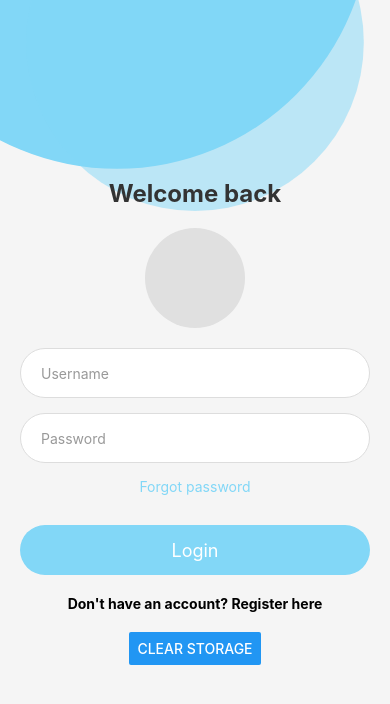
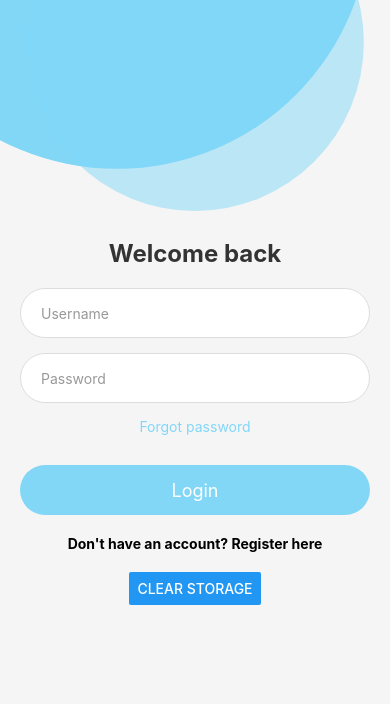
Before and after one commit to afwerki/eotc, a React Native app: screen /Login in a window 390 px wide. Shown: the top 704 px of the page. Built offline with nearby package versions, Linux system fonts and the light colour scheme.

Commit message:
Monday update

```diff
--- a/navigation/MainTabNavigator.js
+++ b/navigation/MainTabNavigator.js
@@ -7,7 +7,7 @@ import HomeScreen from '../screens/HomeScreen';
 import NewsScreen from '../screens/NewsScreen';
 import MezmurScreen from '../screens/MezmurScreen';
 import ProjectsScreen from '../screens/ProjectsScreen';
-import ProfileStackNavigator from '../navigation/ProfileStackNavigator'; // Import the Profile Stack Navigator
+import ProfileStackNavigator from './ProfileStackNavigator'; // Import the Profile Stack Navigator
 
 const Tab = createBottomTabNavigator();
 
--- a/screens/LoginScreen.js
+++ b/screens/LoginScreen.js
@@ -1,5 +1,5 @@
 import React, { useState } from 'react';
-import { View, Text, TextInput, Button, StyleSheet, Image, TouchableOpacity, Dimensions, Alert } from 'react-native';
+import { View, Text, TextInput, Button, StyleSheet, TouchableOpacity, Dimensions, Alert } from 'react-native';
 import Svg, { Circle } from 'react-native-svg';
 import AsyncStorage from '@react-native-async-storage/async-storage';
 
@@ -16,7 +16,7 @@ const LoginScreen = ({ navigation }) => {
     }
 
     try {
-      const response = await fetch('https://fff3-92-236-121-121.ngrok-free.app/login', {
+      const response = await fetch('https://1b8f-92-236-121-121.ngrok-free.app/login', {
         method: 'POST',
         headers: {
           'Content-Type': 'application/json',
@@ -31,8 +31,7 @@ const LoginScreen = ({ navigation }) => {
         await AsyncStorage.setItem('username', result.username);
         console.log('Stored userId:', result.userId); // Debug log
         console.log('Stored username:', result.username); // Debug log
-        Alert.alert("Success", "Login successful!");
-        navigation.replace('QuestionsUpload'); // Navigate to QuestionsUpload screen
+        Alert.alert("Success", "Login successful!", [{ text: "OK", onPress: () => navigation.replace('Main') }]); // Navigate to MainTabNavigator
       } else {
         Alert.alert("Error", result.message || "Login failed.");
       }
@@ -60,10 +59,6 @@ const LoginScreen = ({ navigation }) => {
 
       <View style={styles.content}>
         <Text style={styles.welcomeText}>Welcome back</Text>
-        <View style={styles.imagePlaceholder}>
-          {/*<Image source = {require("../assets/eotc.jpeg")}/>*/}
-        </View>
-
         <TextInput
           style={styles.input}
           autoCapitalize="none"
@@ -73,7 +68,6 @@ const LoginScreen = ({ navigation }) => {
           value={username}
           onChangeText={setUsername}
         />
-
         <TextInput
           style={styles.input}
           placeholder="Password"
@@ -82,7 +76,7 @@ const LoginScreen = ({ navigation }) => {
           value={password}
           onChangeText={setPassword}
         />
-        <TouchableOpacity onPress={() => navigation.navigate('forgotPassword')}>
+        <TouchableOpacity onPress={() => navigation.navigate('ForgotPassword')}>
           <Text style={styles.forgotPassword}>Forgot password</Text>
         </TouchableOpacity>
 
@@ -124,13 +118,6 @@ const styles = StyleSheet.create({
     marginBottom: 20,
     color: '#333',
   },
-  imagePlaceholder: {
-    width: 100,
-    height: 100,
-    backgroundColor: '#e0e0e0',
-    borderRadius: 50,
-    marginBottom: 20,
-  },
   forgotPassword: {
     color: '#82d7f7',
     marginBottom: 30,
--- a/screens/RegistrationScreen.js
+++ b/screens/RegistrationScreen.js
@@ -41,7 +41,7 @@ const RegistrationScreen = ({ navigation }) => {
     };
 
     try {
-      const response = await fetch('https://fff3-92-236-121-121.ngrok-free.app/register', {
+      const response = await fetch('https://1b8f-92-236-121-121.ngrok-free.app/register', {
         method: 'POST',
         headers: {
           'Content-Type': 'application/json',
--- a/screens/uploading/QuestionsUploadScreen.js
+++ b/screens/uploading/QuestionsUploadScreen.js
@@ -59,7 +59,7 @@ const QuestionsUploadScreen = () => {
       timestamp: new Date().toISOString()
     };
 
-    fetch('https://fff3-92-236-121-121.ngrok-free.app/api/questions', {
+    fetch('https://1b8f-92-236-121-121.ngrok-free.app/api/questions', {
       method: 'POST',
       headers: {
         'Content-Type': 'application/json',
```
